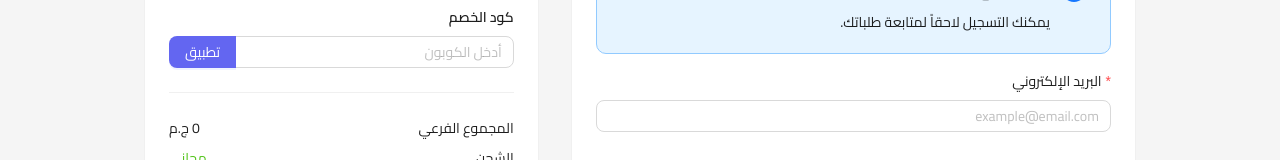
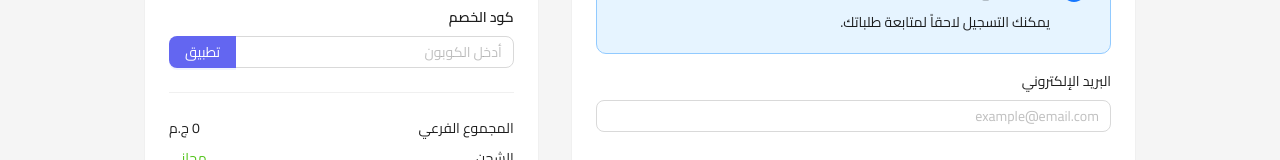
Before and after one commit to SalahElkadim/trendshop, a React (Create React App) app: page /checkout in a window 1280 px wide. Shown: the part 280-440 px from the top of the page. Built offline with nearby package versions, Linux system fonts and the light colour scheme; no server answers.

Commit message:
first commit

```diff
--- a/src/pages/Checkout/CheckoutPage.jsx
+++ b/src/pages/Checkout/CheckoutPage.jsx
@@ -201,7 +201,7 @@ const CheckoutPage = observer(() => {
                   <Form.Item
                     name="guest_email"
                     label="البريد الإلكتروني"
-                    rules={[{ required: true, type: "email" }]}
+                    rules={[{ type: "email" }]}
                   >
                     <Input placeholder="example@email.com" />
                   </Form.Item>
```
